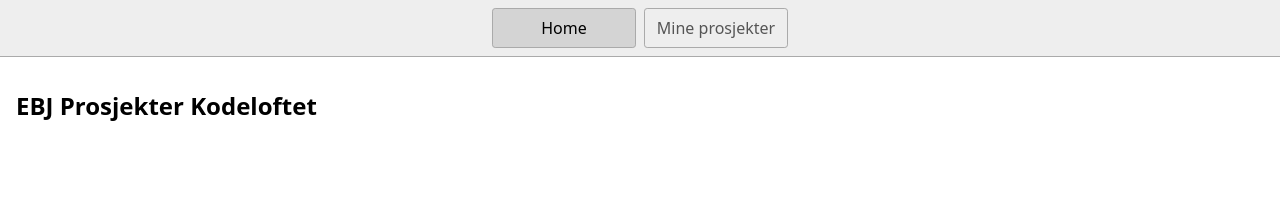
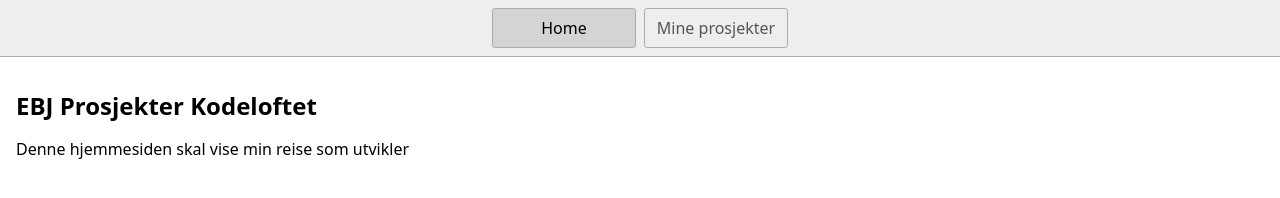
Before and after one commit to EvyBettina/Mineprosjekterkodeloftet, a website: page index.html in a window 1280 px wide. Drawn offline with Linux system fonts and the light colour scheme.

Commit message:
added paragraf about me

```diff
--- a/index.html
+++ b/index.html
@@ -18,6 +18,7 @@
     </nav>
     <main>
       <h1>EBJ Prosjekter Kodeloftet</h1>
+      <p>Denne hjemmesiden skal vise min reise som utvikler</p>
          </main>
   </body>
 </html>
```
